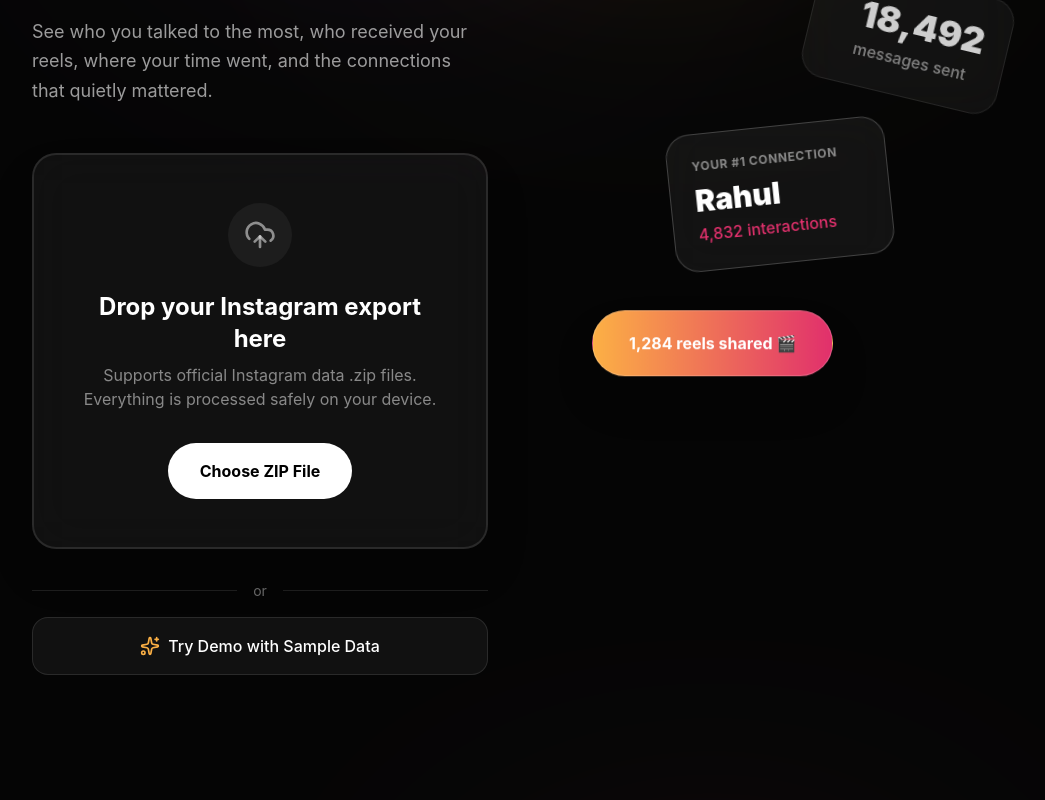
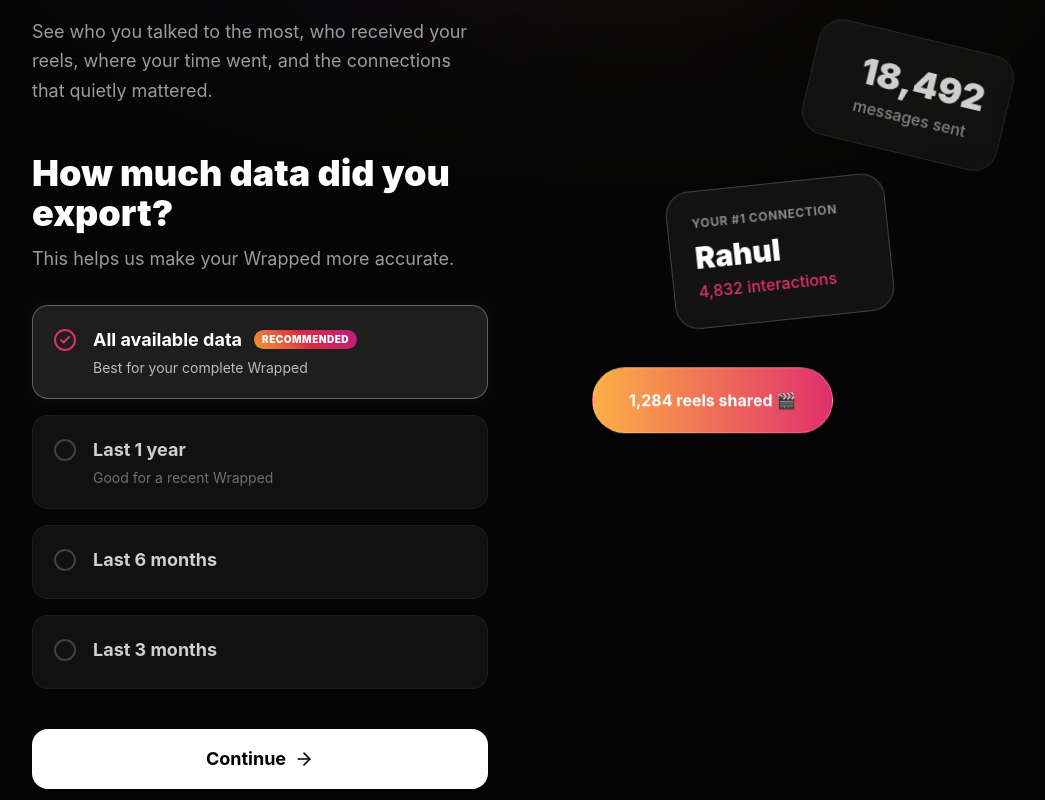
Before and after one commit to meeharshu8685-dot/Instawrapped, a React (Vite) app: page / in a window 1280 px wide. Shown: the part 480-1280 px from the top of the page, without its empty margins (120-1165 px from the left). Built offline with nearby package versions, Linux system fonts and the light colour scheme.

Commit message:
feat: Export Range Selection and Home navigation

```diff
--- a/src/App.tsx
+++ b/src/App.tsx
@@ -40,6 +40,7 @@ function App() {
         <ExploreMode
           stats={stats}
           onBack={() => setView('story')}
+          onReset={() => { setStats(null); setView('upload'); }}
         />
       )}
     </div>
--- a/src/analytics/sampleData.ts
+++ b/src/analytics/sampleData.ts
@@ -1,6 +1,8 @@
 import type { WrappedStats } from '../types/instagram';
 
 export const sampleStats: WrappedStats = {
+  selectedExportRange: 'all',
+  actualDateRange: { earliest: 1672531200000, latest: 1723531200000, formattedDuration: '1 year, 7 months' },
   totalMessages: 42105,
   messagesSent: 21000,
   messagesReceived: 21105,
--- /dev/null
+++ b/src/components/ExportRangeSelection.tsx
@@ -0,0 +1,109 @@
+import React, { useState } from 'react';
+import { motion } from 'framer-motion';
+import { CheckCircle2, Circle, ArrowRight } from 'lucide-react';
+import type { ExportRange } from '../types/instagram';
+
+interface Props {
+  onContinue: (range: ExportRange) => void;
+}
+
+const OPTIONS: { id: ExportRange; title: string; description?: string; recommended?: boolean }[] = [
+  {
+    id: 'all',
+    title: 'All available data',
+    description: 'Best for your complete Wrapped',
+    recommended: true
+  },
+  {
+    id: '1_year',
+    title: 'Last 1 year',
+    description: 'Good for a recent Wrapped'
+  },
+  {
+    id: '6_months',
+    title: 'Last 6 months'
+  },
+  {
+    id: '3_months',
+    title: 'Last 3 months'
+  }
+];
+
+const ExportRangeSelection: React.FC<Props> = ({ onContinue }) => {
+  const [selected, setSelected] = useState<ExportRange>('all');
+
+  return (
+    <div className="w-full max-w-xl mx-auto">
+      <motion.div
+        initial={{ opacity: 0, y: 20 }}
+        animate={{ opacity: 1, y: 0 }}
+        transition={{ duration: 0.6 }}
+        className="mb-8"
+      >
+        <h2 className="text-3xl md:text-4xl font-black mb-3 text-white">How much data did you export?</h2>
+        <p className="text-white/60 text-lg">This helps us make your Wrapped more accurate.</p>
+      </motion.div>
+
+      <div className="space-y-4 mb-10" role="radiogroup" aria-label="Export Range Selection">
+        {OPTIONS.map((option, index) => {
+          const isSelected = selected === option.id;
+
+          return (
+            <motion.div
+              key={option.id}
+              initial={{ opacity: 0, x: -20 }}
+              animate={{ opacity: 1, x: 0 }}
+              transition={{ delay: index * 0.1 }}
+            >
+              <button
+                role="radio"
+                aria-checked={isSelected}
+                onClick={() => setSelected(option.id)}
+                className={`w-full text-left p-5 rounded-2xl border transition-all duration-300 flex items-start gap-4 group focus:outline-none focus:ring-2 focus:ring-insta-pink focus:ring-offset-2 focus:ring-offset-background
+                  ${isSelected
+                    ? 'bg-white/10 border-white/30 shadow-[0_0_20px_rgba(255,255,255,0.05)]'
+                    : 'bg-white/5 border-white/5 hover:bg-white-[0.07] hover:border-white/10'
+                  }`}
+              >
+                <div className={`mt-0.5 shrink-0 transition-colors ${isSelected ? 'text-insta-pink' : 'text-white/20 group-hover:text-white/40'}`}>
+                  {isSelected ? <CheckCircle2 className="w-6 h-6" /> : <Circle className="w-6 h-6" />}
+                </div>
+
+                <div className="flex-1">
+                  <div className="flex items-center gap-3 mb-1">
+                    <span className={`font-bold text-lg ${isSelected ? 'text-white' : 'text-white/80'}`}>
+                      {option.title}
+                    </span>
+                    {option.recommended && (
+                      <span className="text-[10px] font-black uppercase tracking-wider bg-insta-gradient text-white px-2 py-0.5 rounded-full">
+                        Recommended
+                      </span>
+                    )}
+                  </div>
+                  {option.description && (
+                    <p className={`text-sm ${isSelected ? 'text-white/70' : 'text-white/40'}`}>
+                      {option.description}
+                    </p>
+                  )}
+                </div>
+              </button>
+            </motion.div>
+          );
+        })}
+      </div>
+
+      <motion.button
+        initial={{ opacity: 0 }}
+        animate={{ opacity: 1 }}
+        transition={{ delay: 0.6 }}
+        onClick={() => onContinue(selected)}
+        className="w-full flex items-center justify-center gap-2 py-4 rounded-2xl bg-white text-black font-bold text-lg hover:scale-[1.02] transition-transform group"
+      >
+        Continue
+        <ArrowRight className="w-5 h-5 group-hover:translate-x-1 transition-transform" />
+      </motion.button>
+    </div>
+  );
+};
+
+export default ExportRangeSelection;
--- a/src/components/LandingPage.tsx
+++ b/src/components/LandingPage.tsx
@@ -2,6 +2,8 @@ import React from 'react';
 import { motion } from 'framer-motion';
 import { Sparkles, Lock } from 'lucide-react';
 import UploadZone from './UploadZone';
+import ExportRangeSelection from './ExportRangeSelection';
+import type { ExportRange } from '../types/instagram';
 
 interface Props {
   onDataLoaded: (stats: any) => void;
@@ -9,6 +11,13 @@ interface Props {
 }
 
 const LandingPage: React.FC<Props> = ({ onDataLoaded, onDemoLoaded }) => {
+  const [step, setStep] = React.useState<'selection' | 'upload'>('selection');
+  const [exportRange, setExportRange] = React.useState<ExportRange>('all');
+
+  const handleSelection = (range: ExportRange) => {
+    setExportRange(range);
+    setStep('upload');
+  };
   return (
     <div className="min-h-screen relative overflow-hidden">
       {/* Background gradients */}
@@ -49,13 +58,30 @@ const LandingPage: React.FC<Props> = ({ onDataLoaded, onDemoLoaded }) => {
               </p>
             </motion.div>
 
+            {step === 'selection' ? (
               <motion.div
+                key="selection"
+                className="pt-4"
+                initial={{ opacity: 0, x: -20 }}
+                animate={{ opacity: 1, x: 0 }}
+                exit={{ opacity: 0, x: -20 }}
+              >
+                <ExportRangeSelection onContinue={handleSelection} />
+              </motion.div>
+            ) : (
+              <motion.div
+                key="upload"
                 className="space-y-4 pt-4"
-              initial={{ opacity: 0, y: 20 }}
-              animate={{ opacity: 1, y: 0 }}
-              transition={{ duration: 0.8, delay: 0.2 }}
+                initial={{ opacity: 0, x: 20 }}
+                animate={{ opacity: 1, x: 0 }}
               >
-              <UploadZone onDataLoaded={onDataLoaded} />
+                <button
+                  onClick={() => setStep('selection')}
+                  className="text-white/40 text-sm hover:text-white mb-2 underline underline-offset-4"
+                >
+                  ← Change export range
+                </button>
+                <UploadZone onDataLoaded={onDataLoaded} exportRange={exportRange} />
 
                 <div className="flex items-center justify-center gap-4 text-sm text-white/40 pt-4">
                   <span className="h-px flex-1 bg-white/10"></span>
@@ -71,6 +97,7 @@ const LandingPage: React.FC<Props> = ({ onDataLoaded, onDemoLoaded }) => {
                   Try Demo with Sample Data
                 </button>
               </motion.div>
+            )}
           </div>
 
           <motion.div
--- a/src/components/UploadZone.tsx
+++ b/src/components/UploadZone.tsx
@@ -1,18 +1,22 @@
 import React, { useState, useRef } from 'react';
-import { UploadCloud, Loader2, AlertCircle } from 'lucide-react';
+import { UploadCloud, Loader2, AlertCircle, CheckCircle2, ArrowRight } from 'lucide-react';
 import { motion, AnimatePresence } from 'framer-motion';
 import { parseInstagramZip } from '../analytics/instagramParser';
 import { calculateStats } from '../analytics/statistics';
 
+import type { ExportRange, WrappedStats } from '../types/instagram';
+
 interface Props {
-  onDataLoaded: (stats: any) => void;
+  onDataLoaded: (stats: WrappedStats) => void;
+  exportRange: ExportRange;
 }
 
-const UploadZone: React.FC<Props> = ({ onDataLoaded }) => {
+const UploadZone: React.FC<Props> = ({ onDataLoaded, exportRange }) => {
   const [isDragging, setIsDragging] = useState(false);
-  const [status, setStatus] = useState<'idle' | 'processing' | 'error'>('idle');
+  const [status, setStatus] = useState<'idle' | 'processing' | 'ready' | 'error'>('idle');
   const [progressMsg, setProgressMsg] = useState('');
   const [errorMsg, setErrorMsg] = useState('');
+  const [analyzedStats, setAnalyzedStats] = useState<WrappedStats | null>(null);
   const fileInputRef = useRef<HTMLInputElement>(null);
 
   const processFile = async (file: File) => {
@@ -30,12 +34,13 @@ const UploadZone: React.FC<Props> = ({ onDataLoaded }) => {
       setProgressMsg('Counting interactions & ranking connections...');
 
       await new Promise(r => setTimeout(r, 800));
-      const stats = calculateStats(conversations);
+      const stats = calculateStats(conversations, exportRange);
 
       setProgressMsg('Rendering cinematic experience...');
       await new Promise(r => setTimeout(r, 1200));
 
-      onDataLoaded(stats);
+      setAnalyzedStats(stats);
+      setStatus('ready');
     } catch (err: any) {
       setStatus('error');
       setErrorMsg(err.message || 'Failed to process the ZIP file.');
@@ -116,6 +121,35 @@ const UploadZone: React.FC<Props> = ({ onDataLoaded }) => {
               </motion.div>
             )}
 
+            {status === 'ready' && analyzedStats && (
+              <motion.div
+                key="ready"
+                initial={{ opacity: 0, scale: 0.9 }}
+                animate={{ opacity: 1, scale: 1 }}
+                className="flex flex-col items-center w-full max-w-sm"
+              >
+                <div className="w-16 h-16 rounded-full bg-insta-purple/20 flex items-center justify-center mb-4 text-insta-pink">
+                  <CheckCircle2 className="w-8 h-8" />
+                </div>
+                <h3 className="text-2xl font-bold mb-2">Export analyzed</h3>
+                {analyzedStats.actualDateRange ? (
+                  <p className="text-white/70 font-medium mb-6">{analyzedStats.actualDateRange.formattedDuration} of Instagram data found.</p>
+                ) : (
+                  <p className="text-white/70 font-medium mb-6">Your Instagram export has been analyzed.</p>
+                )}
+
+                <p className="text-white mb-8">Ready to see your Wrapped?</p>
+
+                <button
+                  onClick={() => onDataLoaded(analyzedStats)}
+                  className="w-full flex items-center justify-center gap-2 py-4 rounded-2xl bg-white text-black font-bold text-lg hover:scale-[1.02] transition-transform group"
+                >
+                  Show my Wrapped
+                  <ArrowRight className="w-5 h-5 group-hover:translate-x-1 transition-transform" />
+                </button>
+              </motion.div>
+            )}
+
             {status === 'error' && (
               <motion.div
                 key="error"
--- a/src/types/instagram.ts
+++ b/src/types/instagram.ts
@@ -37,6 +37,8 @@ export interface MediaStat {
   confidence: 'high' | 'medium' | 'low';
 }
 
+export type ExportRange = 'all' | '1_year' | '6_months' | '3_months';
+
 export interface Capabilities {
   messages: boolean;
   timestamps: boolean;
@@ -47,6 +49,8 @@ export interface Capabilities {
 }
 
 export interface WrappedStats {
+  selectedExportRange: ExportRange;
+  actualDateRange: { earliest: number; latest: number; formattedDuration: string } | null;
   capabilities: Capabilities;
   totalMessages: number;
   messagesSent: number;
```
Also changed, not shown: src/analytics/statistics.ts (+32 -2 lines), src/components/ExploreMode.tsx (+11 -1 lines), src/components/WrappedStory.tsx (+7 -0 lines). Lines whose indentation alone changed are shown as unchanged.
